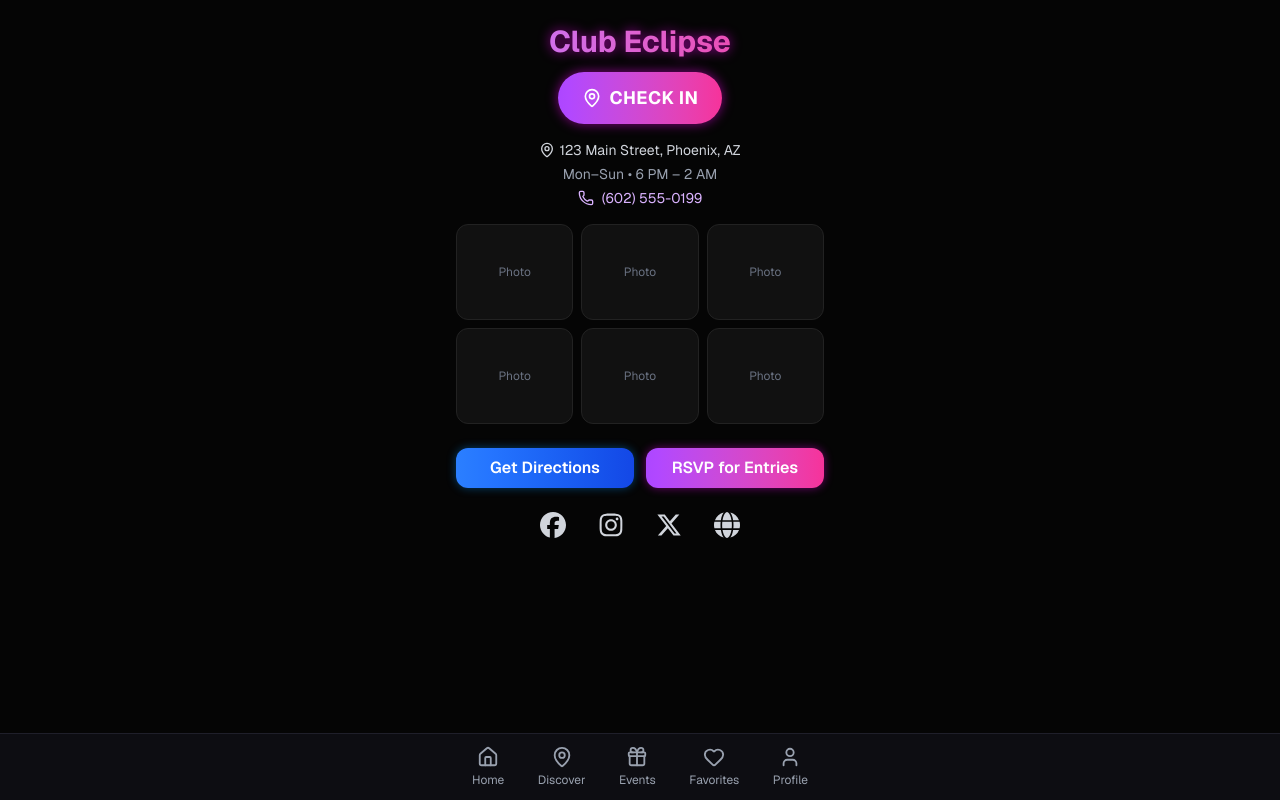
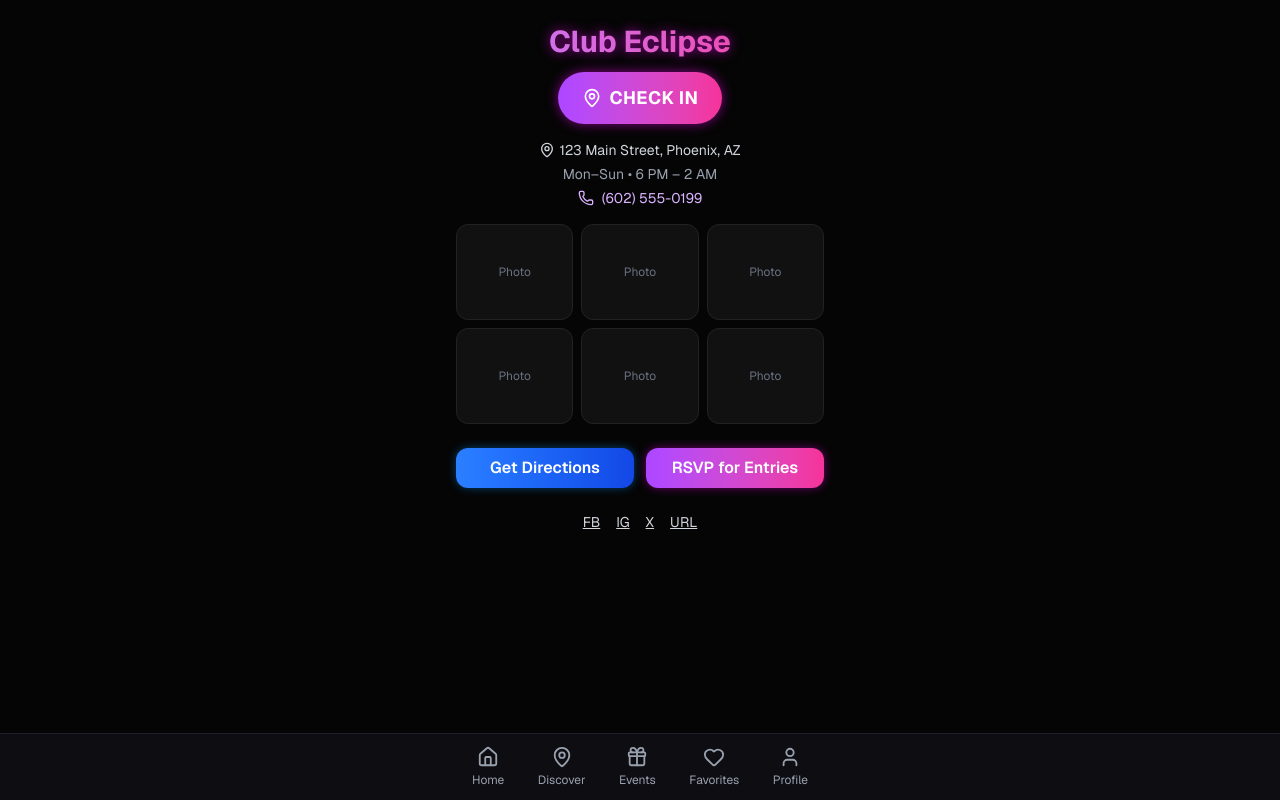
Before and after one commit to CloudedDesire/sweepstakes_promotion, a Next.js app: page /venues in a window 1280 px wide. Built offline with nearby package versions, Linux system fonts and the light colour scheme.

Commit message:
venue update

```diff
--- a/app/venues/page.tsx
+++ b/app/venues/page.tsx
@@ -2,9 +2,6 @@
 
 import FooterNav from "@/app/components/FooterNav";
 import { MapPin, Phone } from "lucide-react";
-
-// Font Awesome (social icons)
-import { FaFacebook, FaInstagram, FaXTwitter, FaGlobe } from "react-icons/fa6";
 
 export default function VenuePage() {
   const venue = {
@@ -81,19 +78,19 @@ export default function VenuePage() {
           </button>
         </div>
 
-        {/* Social Icons */}
-        <div className="flex justify-center gap-8 mb-10 text-gray-300">
-          <a href="#" className="hover:text-purple-400">
-            <FaFacebook size={26} />
+        {/* Social Links (Text Placeholders) */}
+        <div className="flex flex-wrap justify-center gap-4 mb-10 text-sm text-gray-300">
+          <a href="#" className="hover:text-purple-400 underline">
+            FB
           </a>
-          <a href="#" className="hover:text-purple-400">
-            <FaInstagram size={26} />
+          <a href="#" className="hover:text-purple-400 underline">
+            IG
           </a>
-          <a href="#" className="hover:text-purple-400">
-            <FaXTwitter size={26} />
+          <a href="#" className="hover:text-purple-400 underline">
+            X
           </a>
-          <a href="#" className="hover:text-purple-400">
-            <FaGlobe size={26} />
+          <a href="#" className="hover:text-purple-400 underline">
+            URL
           </a>
         </div>
       </div>
```
